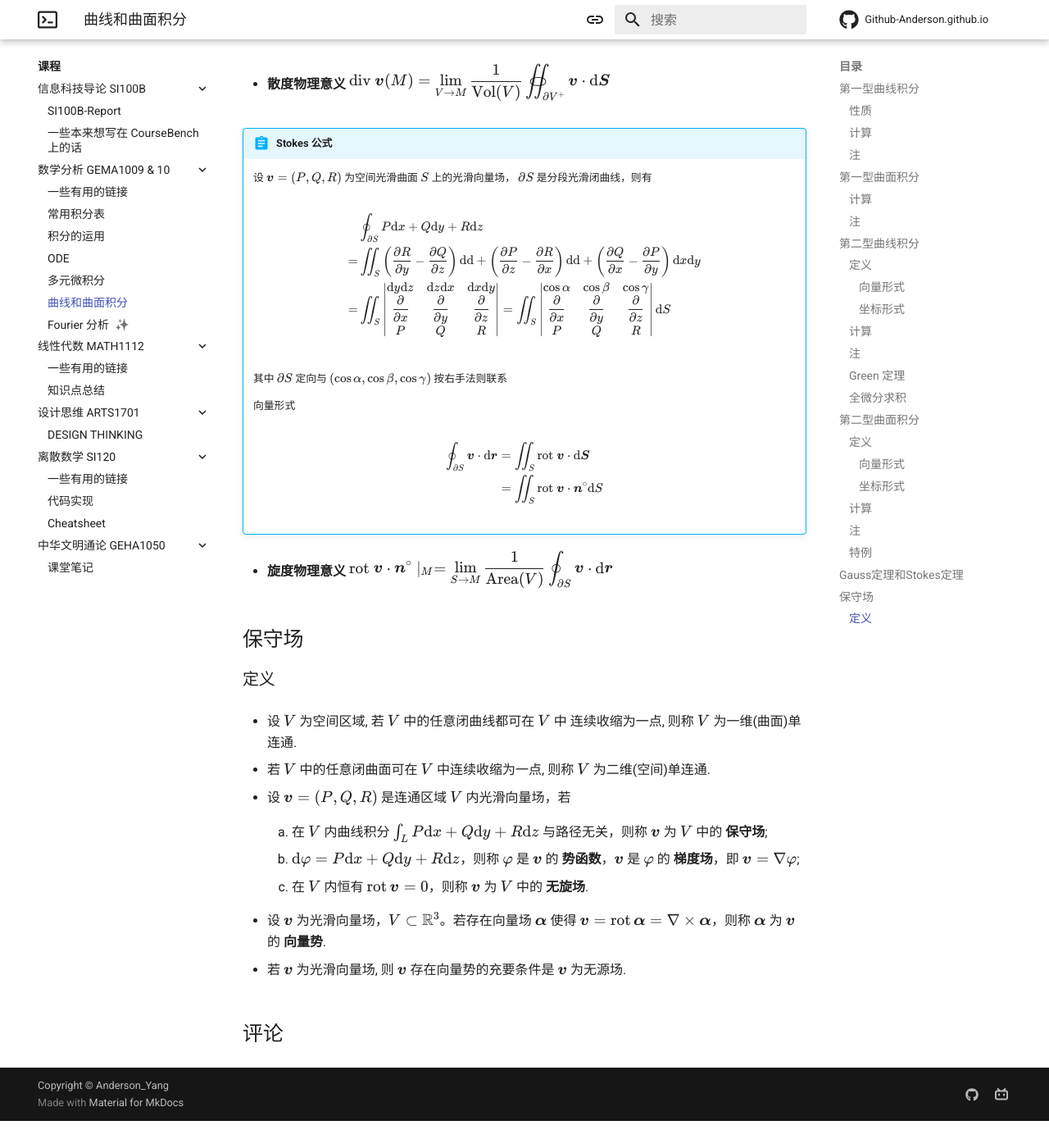
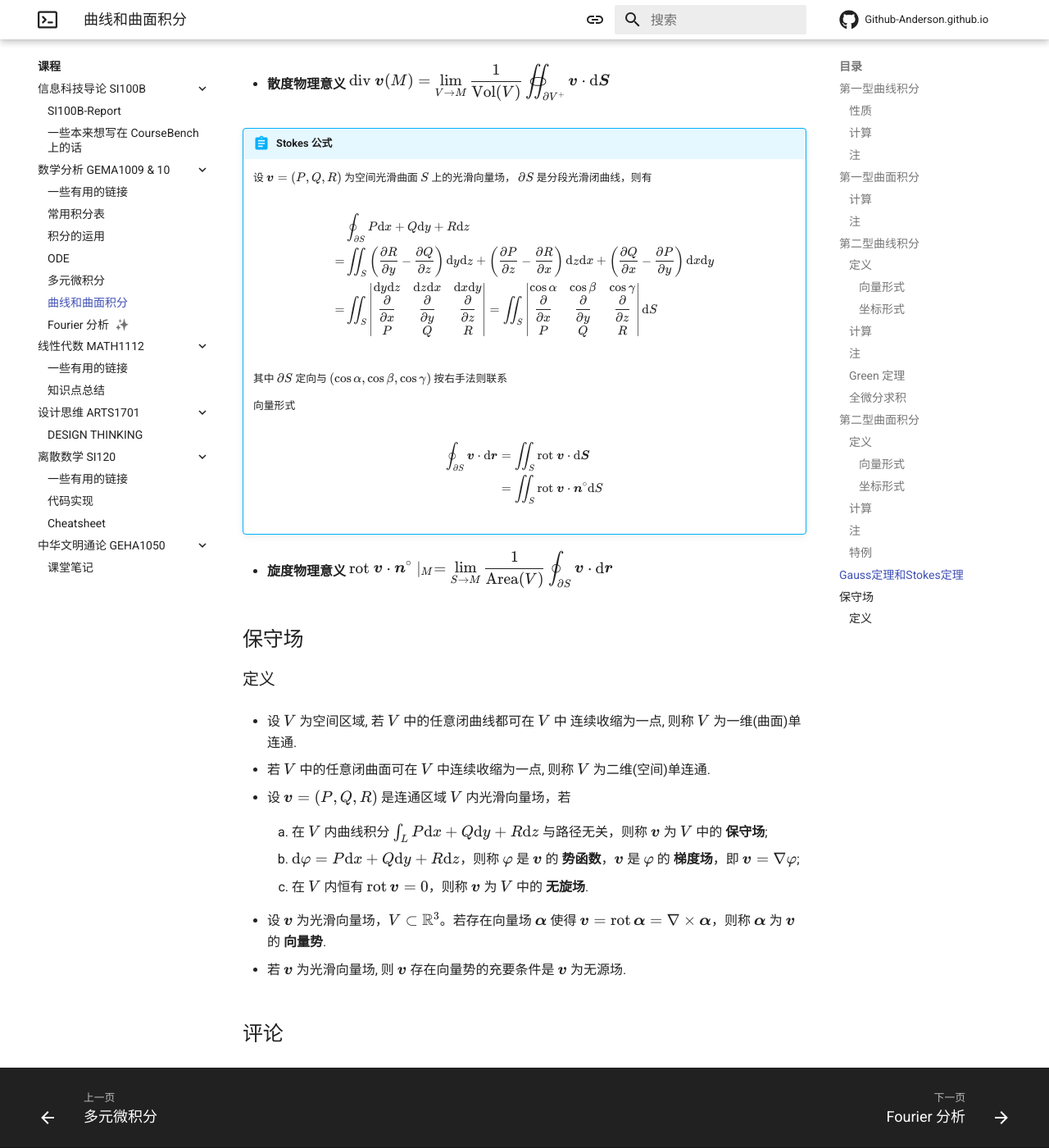
Before and after one commit to Github-Anderson/Github-Anderson.github.io, an MkDocs documentation site: the page built from docs/lessons/GEMA10XX/oint.md, in a window 1280 px wide and 1400 px high, scrolled down 6820 px. Shown: the whole window at 82% size. Built offline with MkDocs 1.6.1 and Material for MkDocs 9.7.7, drawn with Linux system fonts in a browser that asks for light colours; comment, search, counter and statistics services are not loaded; before the commit the page ends 8187 px from its top, so only the background shows below that.

Commit message:
Fix contents

```diff
--- a/docs/lessons/GEMA10XX/oint.md
+++ b/docs/lessons/GEMA10XX/oint.md
@@ -282,7 +282,7 @@
 	设 \( \bm{v} = (P, Q, R) \) 为空间光滑曲面 \( S \) 上的光滑向量场， \( \partial S \) 是分段光滑闭曲线，则有
 
 	$$\begin{aligned}&\oint_{\partial S}P\text{d}x+Q\text{d}y+R\text{d}z\\
-	=& \iint_S\left(\frac{\partial R}{\partial y}-\frac{\partial Q}{\partial z}\right)\text{d}\text{d}+\left(\frac{\partial P}{\partial z}-\frac{\partial R}{\partial x}\right)\text{d}\text{d}+\left(\frac{\partial Q}{\partial x}-\frac{\partial P}{\partial y}\right)\text{d}x\text{d}y\\
+	=& \iint_S\left(\frac{\partial R}{\partial y}-\frac{\partial Q}{\partial z}\right)\text{d}y\text{d}z+\left(\frac{\partial P}{\partial z}-\frac{\partial R}{\partial x}\right)\text{d}z\text{d}x+\left(\frac{\partial Q}{\partial x}-\frac{\partial P}{\partial y}\right)\text{d}x\text{d}y\\
 	=& \iint_S
 	\begin{vmatrix}
 	\text{d}y\text{d}z & \text{d}z\text{d}x & \text{d}x\text{d}y\\
--- a/mkdocs.yml
+++ b/mkdocs.yml
@@ -47,6 +47,7 @@
     # [点击按钮跳转至 GitHub 修改 Markdown 源文件]
     - content.action.edit
     - content.tooltips
+    - navigation.footer
 
   language: zh # 一些提示性的文字会变成中文
   icon:
```
Also changed, not shown: docs/about/index.md (+5 -0 lines), docs/blog/index.md (+1 -1 lines), docs/index.md (+5 -0 lines), docs/lessons/index.md (+5 -0 lines).
